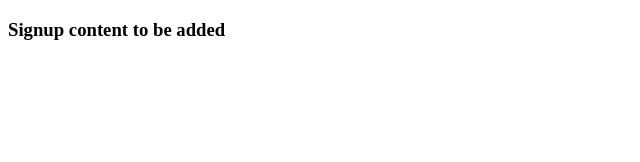
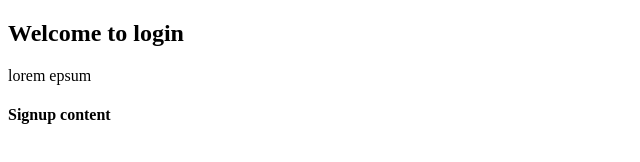
Before and after one commit to Vinodk-17/Tribute_page, a plain HTML site: page signup.html in a window 1280 px wide. Shown: the whole page, without its empty margins (0-640 px from the left). Drawn offline with Linux system fonts and the light colour scheme.

Commit message:
added some changes

```diff
--- a/signup.html
+++ b/signup.html
@@ -8,9 +8,12 @@
         <meta name="description" content="">
         <meta name="viewport" content="width=device-width, initial-scale=1">
         <link rel="stylesheet" href="">
+        <title>Login page</title>
+        <h2>Welcome to login</h3>
+        <p> lorem epsum </p>
     </head>
     <body>
-       <h3>Signup content to be added</h3>
+       <h4>Signup content </h4>
 
         <script src="" async defer></script>
     </body>
```
